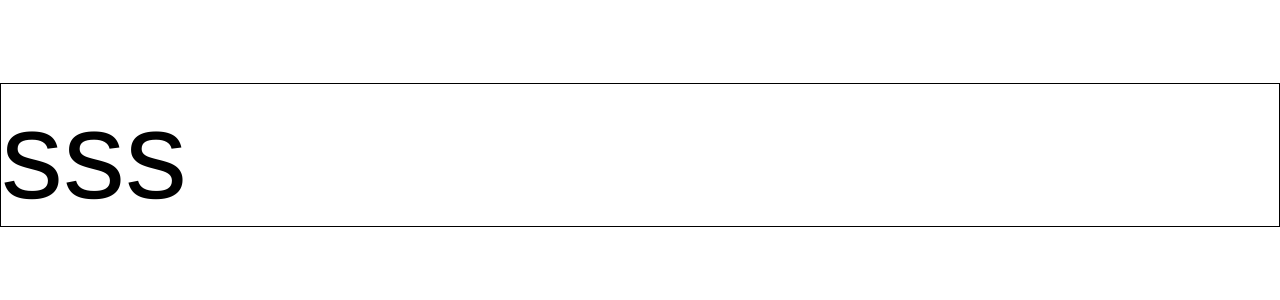
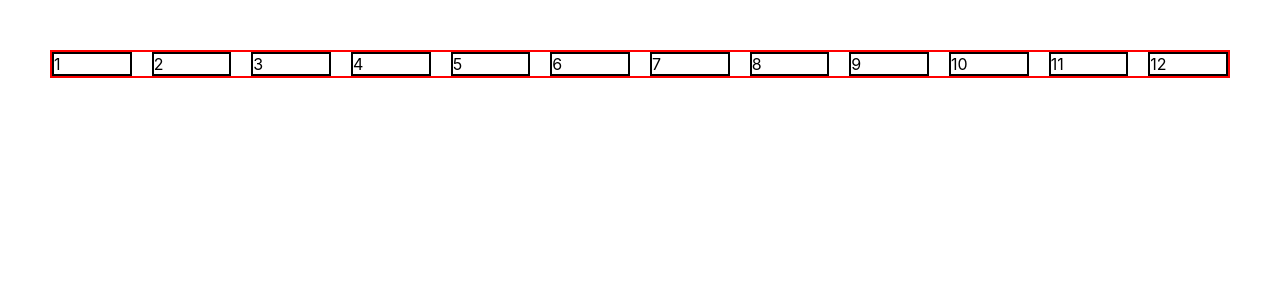
Before and after one commit to ItzPires/Concept-Cars-WebSite, a React (Create React App) app in the folder concept-drives/: page /designers in a window 1280 px wide. Shown: the top 300 px of the page. Built offline with nearby package versions, Linux system fonts and the light colour scheme.

Commit message:
Add grid layout for designers page

```diff
--- /dev/null
+++ b/concept-drives/src/pages/Designers.css
@@ -0,0 +1,69 @@
+.context {
+    display: grid;
+    grid-template-columns: repeat(12, 1fr);
+    grid-template-areas:
+        "col1 col2 col3 col4 col5 col6 col7 col8 col9 col10 col11 col12";
+    margin: 50px;
+    grid-gap: 20px;
+    border: solid 2px #ff0000;
+}
+
+.col1 {
+    grid-area: col1;
+    border: solid 2px #000;
+}
+
+.col2 {
+    grid-area: col2;
+    border: solid 2px #000;
+}
+
+.col3 {
+    grid-area: col3;
+    border: solid 2px #000;
+}
+
+.col4 {
+    grid-area: col4;
+    border: solid 2px #000;
+}
+
+.col5 {
+    grid-area: col5;
+    border: solid 2px #000;
+}
+
+.col6 {
+    grid-area: col6;
+    border: solid 2px #000;
+}
+
+.col7 {
+    grid-area: col7;
+    border: solid 2px #000;
+}
+
+.col8 {
+    grid-area: col8;
+    border: solid 2px #000;
+}
+
+.col9 {
+    grid-area: col9;
+    border: solid 2px #000;
+}
+
+.col10 {
+    grid-area: col10;
+    border: solid 2px #000;
+}
+
+.col11 {
+    grid-area: col11;
+    border: solid 2px #000;
+}
+
+.col12 {
+    grid-area: col12;
+    border: solid 2px #000;
+}
--- a/concept-drives/src/pages/Designers.js
+++ b/concept-drives/src/pages/Designers.js
@@ -1,9 +1,23 @@
 import React from 'react';
+import './Designers.css';
 
 const Designers = () => {
-  return (
-    <h1>sss</h1>
-  );
+    return (
+        <div class="context">
+            <div class="col1">1</div>
+            <div class="col2">2</div>
+            <div class="col3">3</div>
+            <div class="col4">4</div>
+            <div class="col5">5</div>
+            <div class="col6">6</div>
+            <div class="col7">7</div>
+            <div class="col8">8</div>
+            <div class="col9">9</div>
+            <div class="col10">10</div>
+            <div class="col11">11</div>
+            <div class="col12">12</div>
+        </div>
+    );
 };
 
 export default Designers;
```
